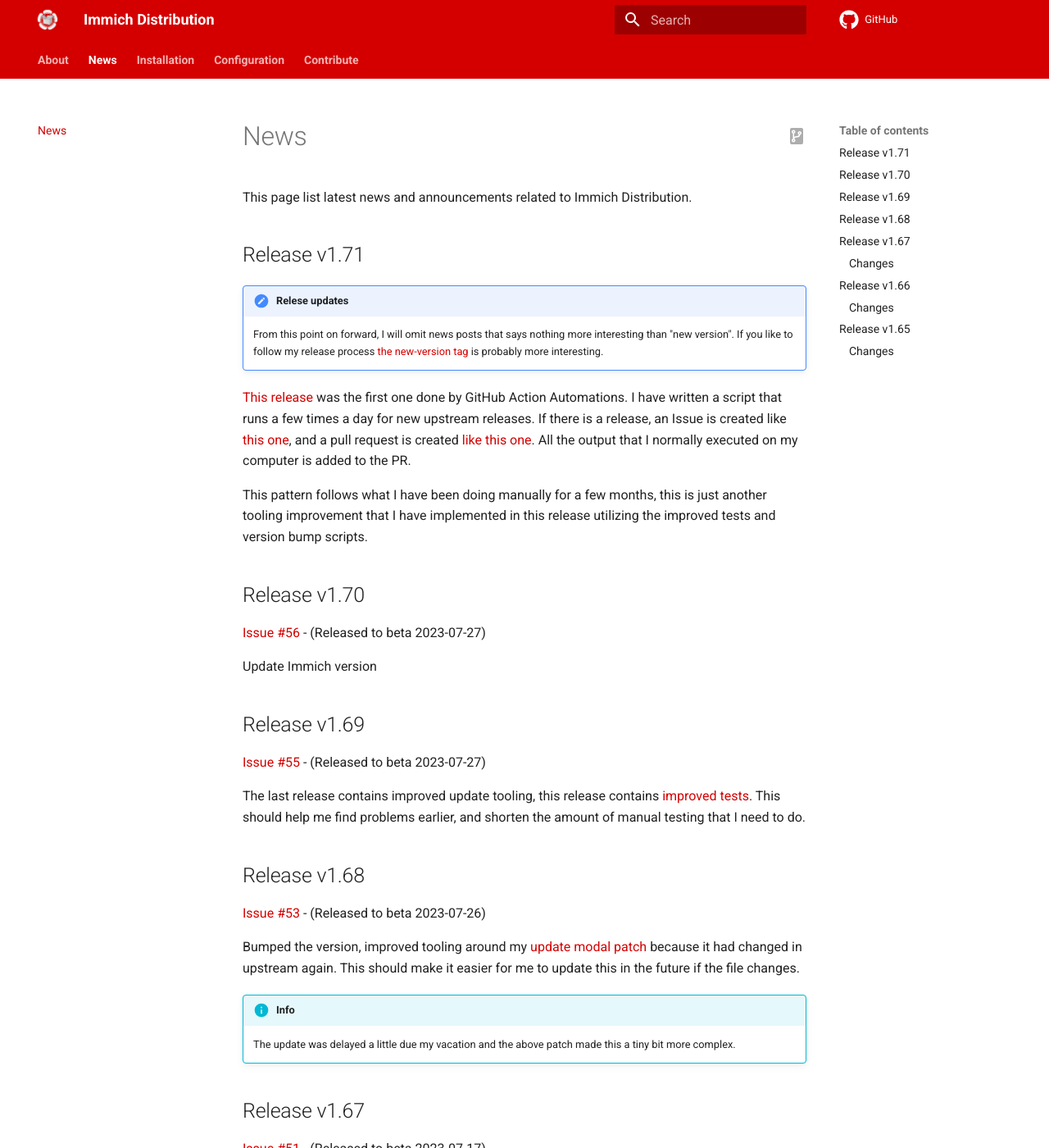
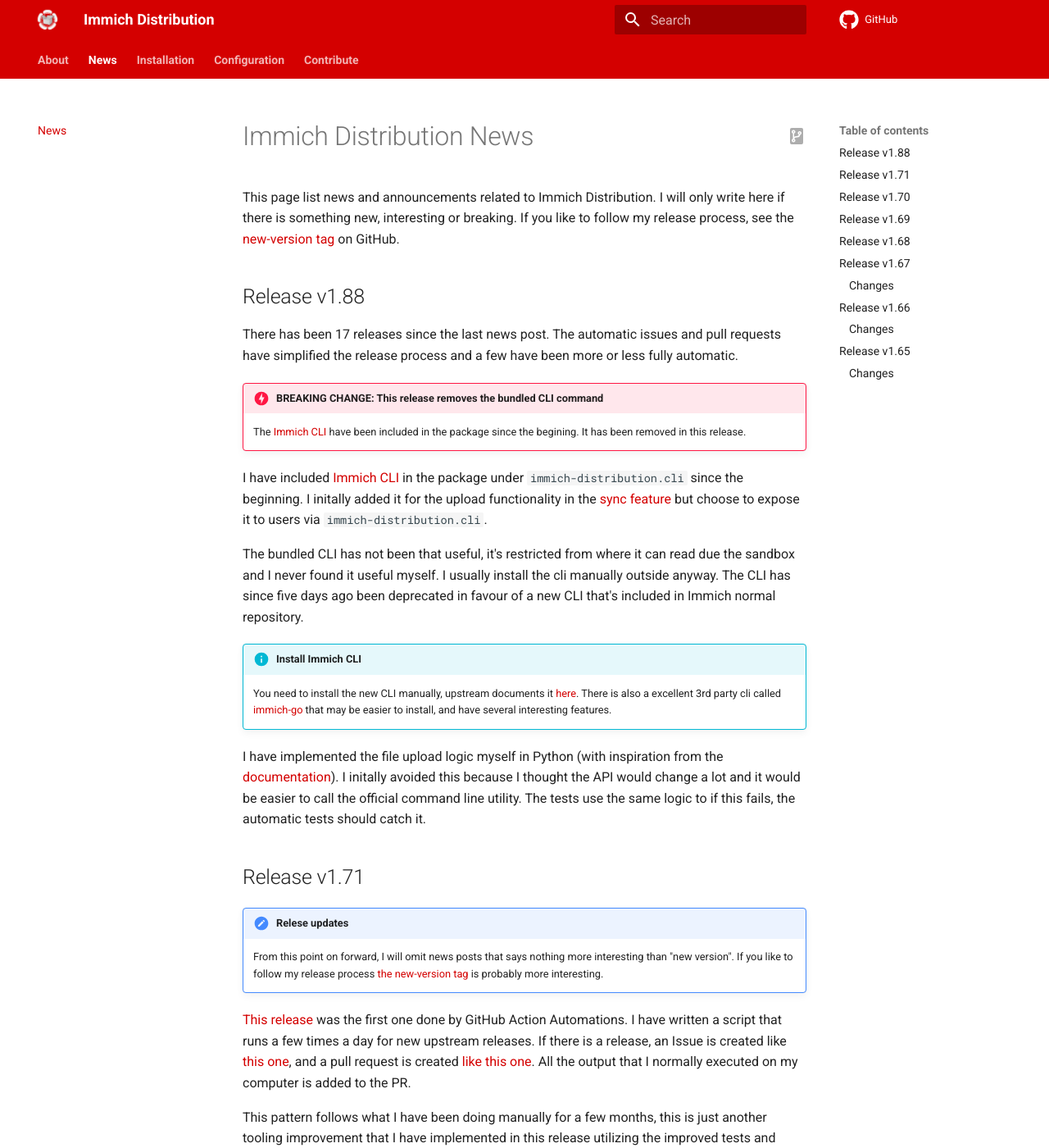
Before and after one commit to nsg/immich-distribution, an MkDocs documentation site: the page built from docs/docs/news/index.md, in a window 1280 px wide and 1400 px high. Shown: the whole window at 82% size. Built offline with MkDocs 1.6.1 and Material for MkDocs 9.7.7, drawn with Linux system fonts in a browser that asks for light colours; emoji names are drawn with the system emoji font; comment, search, counter and statistics services are not loaded.

Commit message:
News post for the release

```diff
--- a/docs/docs/news/index.md
+++ b/docs/docs/news/index.md
@@ -1,6 +1,23 @@
-# News
+# Immich Distribution News
 
-This page list latest news and announcements related to Immich Distribution.
+This page list news and announcements related to Immich Distribution. I will only write here if there is something new, interesting or breaking.
+If you like to follow my release process, see the [new-version tag](https://github.com/nsg/immich-distribution/issues?q=is%3Aissue+label%3Anew-version) on GitHub.
+
+## Release v1.88
+
+There has been 17 releases since the last news post. The automatic issues and pull requests have simplified the release process and a few have been more or less fully automatic.
+
+!!! danger "BREAKING CHANGE: This release removes the bundled CLI command"
+    The [Immich CLI](https://github.com/immich-app/CLI) have been included in the package since the begining. It has been removed in this release.
+
+I have included [Immich CLI](https://github.com/immich-app/CLI) in the package under `immich-distribution.cli` since the beginning. I initally added it for the upload functionality in the [sync feature](/configuration/sync/) but choose to expose it to users via `immich-distribution.cli`.
+
+The bundled CLI has not been that useful, it's restricted from where it can read due the sandbox and I never found it useful myself. I usually install the cli manually outside anyway. The CLI has since five days ago been deprecated in favour of a new CLI that's included in Immich normal repository.
+
+!!! info "Install Immich CLI"
+    You need to install the new CLI manually, upstream documents it [here](https://immich.app/docs/features/command-line-interface). There is also a excellent 3rd party cli called [immich-go](https://github.com/simulot/immich-go) that may be easier to install, and have several interesting features.
+
+I have implemented the file upload logic myself in Python (with inspiration from the [documentation](https://immich.app/docs/guides/python-file-upload)). I initally avoided this because I thought the API would change a lot and it would be easier to call the official command line utility. The tests use the same logic to if this fails, the automatic tests should catch it.
 
 ## Release v1.71
 
```
